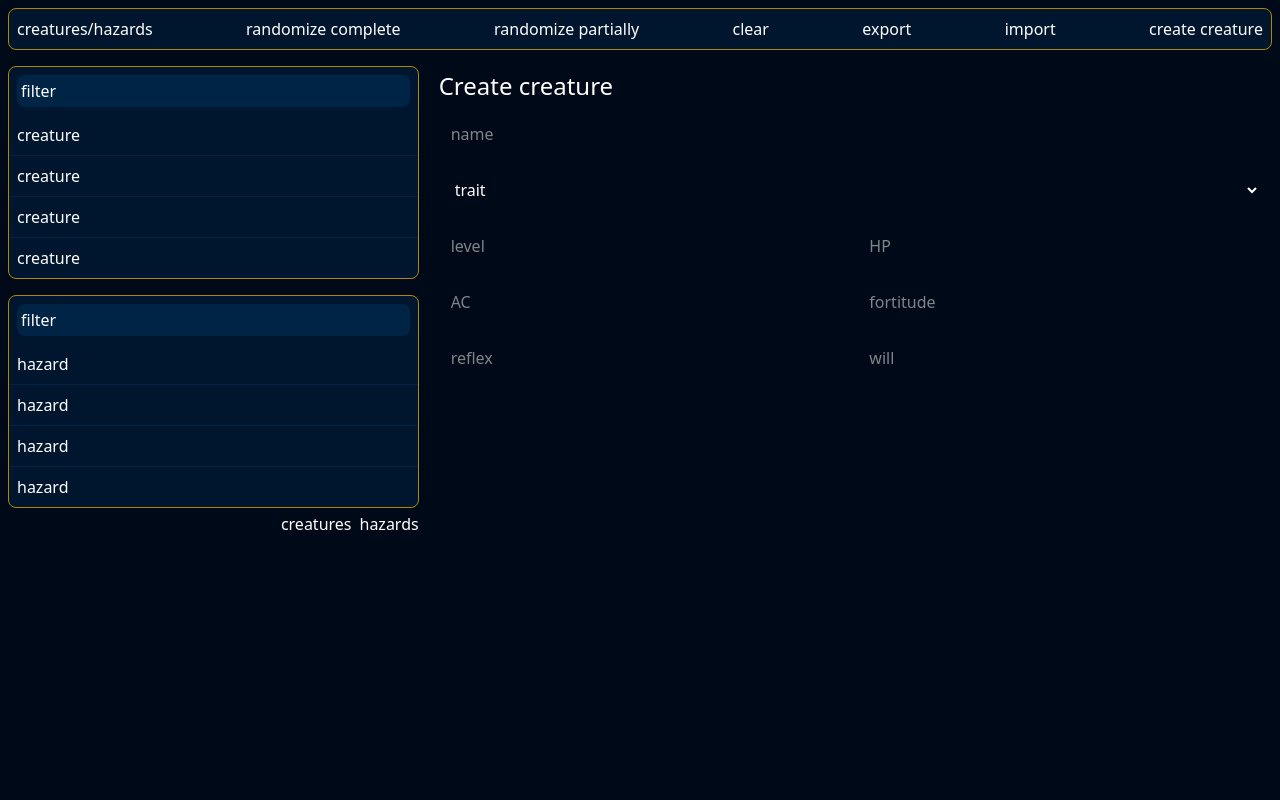
After one commit to MindClaw332/PathfinderToolingProject, a Laravel app: page /newcreature in a window 1280 px wide. The commit adds this page. Run offline with Laravel 12, Linux system fonts and the light colour scheme; style sheets or scripts are compiled from the project's sources.

Commit message:
Added basic structure new creatures form

```diff
--- a/resources/views/builder.blade.php
+++ b/resources/views/builder.blade.php
@@ -64,7 +64,7 @@
             </div>
         </div>
         <!-- selected content -->
-        <div>
+        <div class="w-2/3">
             @yield('content')
         </div>
     </div>
--- /dev/null
+++ b/resources/views/newCreature.blade.php
@@ -0,0 +1,25 @@
+@extends('builder')
+
+@section('content')
+    <div class="p-2">
+        <div class="text-2xl m-1">Create creature</div>
+        <form class="flex flex-col">
+            <input class="m-3 p-1" type="text" placeholder="name">
+            <select class="m-3 p-1">
+                <option>trait</option>
+            </select>
+            <div class="flex justify-between">
+                <input class="w-1/2 m-3 p-1" type="number" placeholder="level">
+                <input class="w-1/2 m-3 p-1" type="number" placeholder="HP">
+            </div>
+            <div class="flex justify-between">
+                <input class="w-1/2 m-3 p-1" type="number" placeholder="AC">
+                <input class="w-1/2 m-3 p-1" type="number" placeholder="fortitude">
+            </div>
+            <div class="flex justify-between">
+                <input class="w-1/2 m-3 p-1" type="number" placeholder="reflex">
+                <input class="w-1/2 m-3 p-1" type="number" placeholder="will">
+            </div>
+        </form>
+    </div>
+@endsection
--- a/routes/web.php
+++ b/routes/web.php
@@ -6,6 +6,6 @@ Route::get('/', function () {
     return view('welcome');
 });
 
-Route::get('builder', function() {
-    return view('builder');
+Route::get('newcreature', function() {
+    return view('newCreature');
 });
```
